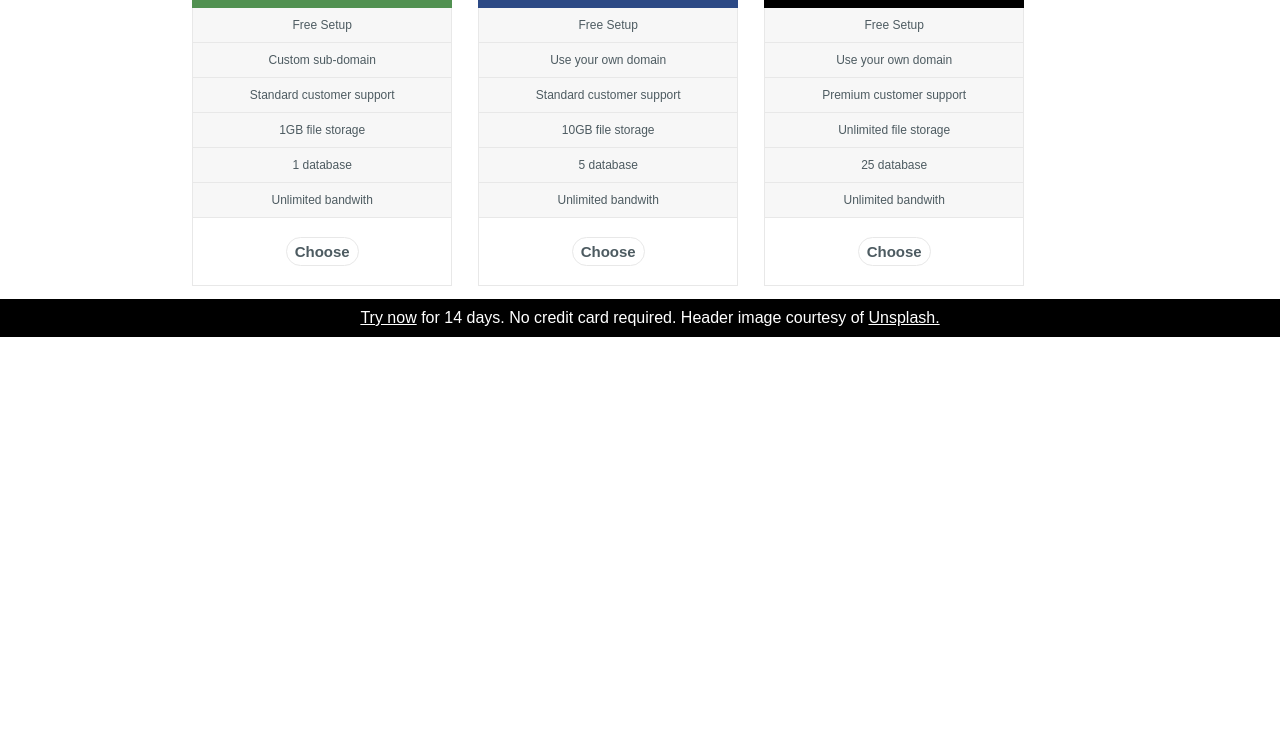
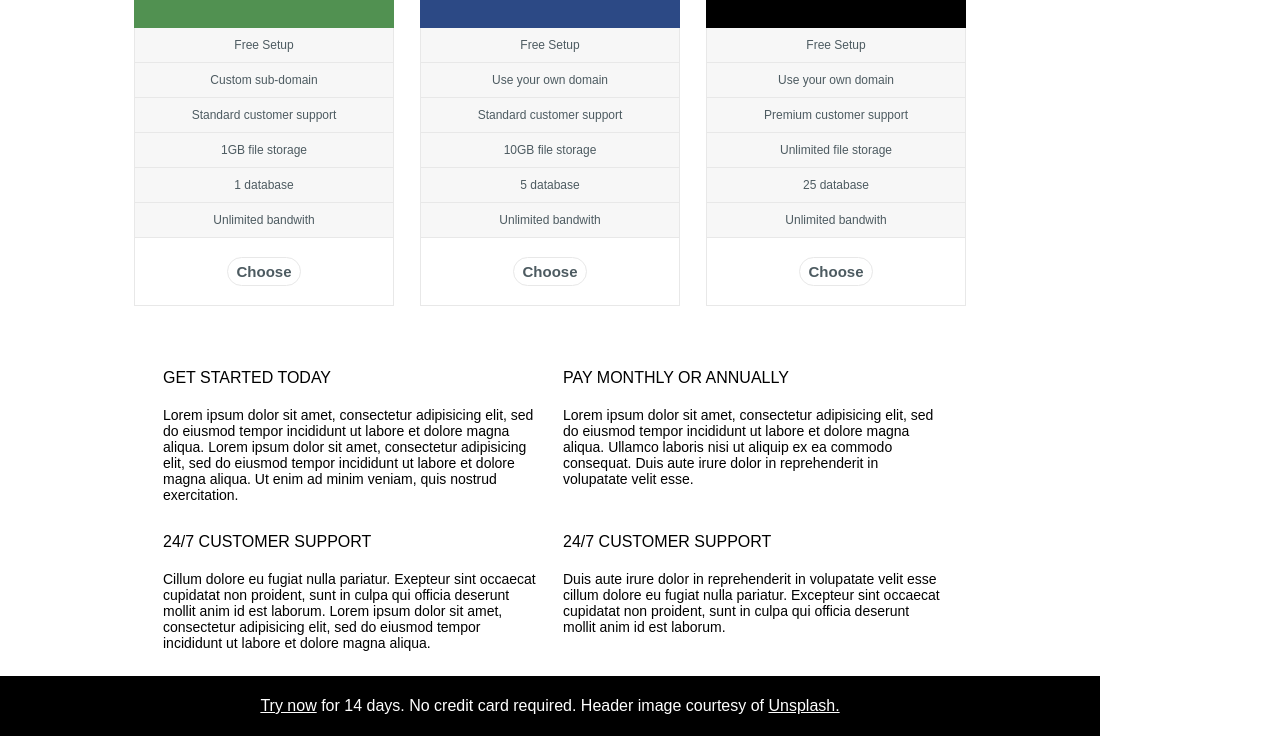
Before and after one commit to tdrobinson94/weekend1-project-git, a plain HTML site: page index.html in a window 1280 px wide. Shown: the part 555-1291 px from the top of the page. Before the commit the page ends 892 px from the top, so only its background shows below. Drawn offline with Linux system fonts and the light colour scheme.

Commit message:
almost finished

```diff
--- a/index.html
+++ b/index.html
@@ -92,15 +92,67 @@
         </ul>
       </div>
     </div>
+    <div class="container2">
+    <div class="box2">
+      <ul class="column1">
+        <li class="label1">
+          GET STARTED TODAY
+        </li>
+        <li class="body1">
+          Lorem ipsum dolor sit amet, consectetur adipisicing elit, sed
+          do eiusmod tempor incididunt ut labore et dolore magna aliqua.
+          Lorem ipsum dolor sit amet, consectetur adipisicing elit, sed
+          do eiusmod tempor incididunt ut labore et dolore magna aliqua.
+          Ut enim ad minim veniam, quis nostrud exercitation.
+        </li>
+        <li class="label2">
+          24/7 CUSTOMER SUPPORT
+        </li>
+        <li class="body2">
+          Cillum dolore eu fugiat nulla pariatur. Exepteur sint
+          occaecat cupidatat non proident, sunt in culpa qui officia
+          deserunt mollit anim id est laborum. Lorem ipsum dolor sit
+          amet, consectetur adipisicing elit, sed do eiusmod tempor
+          incididunt ut labore et dolore magna aliqua.
+        </li>
+      </ul>
+    </div>
 
-    <div class="box2">
-      <div class="footer">
+    <div class="box3">
+      <ul class="column2">
+        <li class="label3">
+          PAY MONTHLY OR ANNUALLY
+        </li>
+        <li class="body3">
+          Lorem ipsum dolor sit amet, consectetur adipisicing elit, sed
+          do eiusmod tempor incididunt ut labore et dolore magna
+          aliqua. Ullamco laboris nisi ut aliquip ex ea commodo
+          consequat. Duis aute irure dolor in reprehenderit in
+          volupatate velit esse.
+        </li>
+        <li class="label4">
+          24/7 CUSTOMER SUPPORT
+        </li>
+        <li class="body4">
+          Duis aute irure dolor in reprehenderit in volupatate velit esse
+          cillum dolore eu fugiat nulla pariatur. Excepteur sint
+          occaecat cupidatat non proident, sunt in culpa qui officia
+          deserunt mollit anim id est laborum.
+        </li>
+      </ul>
+    </div>
+
+    </div>
+
+
+    <div>
+      <span class="footer">
           <span class="try"> Try now</span>
           <span class="14days"> for 14 days. No credit card required. Header image
             courtesy of
           </span>
           <span class="unsplash"> Unsplash.</span>
-      </div>
+      </span>
     </div>
   </div>
     </body>
--- a/style.css
+++ b/style.css
@@ -32,12 +32,14 @@
   text-shadow: 6px 2px 12px #000000;
   text-align: center;
   display: block;
-  min-width: 100%;
+  min-width: 1100px;
 }
 .box{
   float: left;
-  margin-left: 14%;
-  margin-right: 14%;
+  margin-left: 11%;
+  margin-right: 11%;
+  margin-bottom: 40px;
+  margin-top: 20px;
 }
 .container{
   float: left;
@@ -126,10 +128,58 @@ ul{
   text-align: center;
   background-color: black;
   color: white;
-  position: relative;
-  padding: 10px;
-  width: 100%;
+  width: 1100px;
+  padding-top: 21px;
+  padding-bottom: 21px;
 }
 .pagewrapper{
-  width: 100%;
+  width: 1100px;
 }
+.box2{
+  width: 400px;
+  float: left;
+  margin-left: 13%;
+  margin-bottom: 25px;
+}
+.column1{
+  text-align: left;
+  margin-left: 20px;
+}
+.box3{
+  float: left;
+  width: 400px;
+}
+.column2{
+  text-align: left;
+  margin-left: 20px;
+}
+.label1{
+  padding-bottom: 20px;
+  padding-top: 10px;
+}
+.body1{
+  margin-bottom: 20px;
+  font-size: 14px;
+}
+.label2{
+  padding-bottom: 20px;
+  padding-top: 10px;
+}
+.body2{
+  font-size: 14px;
+}
+.label3{
+  padding-bottom: 20px;
+  padding-top: 10px;
+}
+.body3{
+  margin-bottom: 36px;
+  font-size: 14px;
+}
+.label4{
+  padding-bottom: 20px;
+  padding-top: 10px;
+}
+.body4{
+  font-size: 14px;
+}
```
